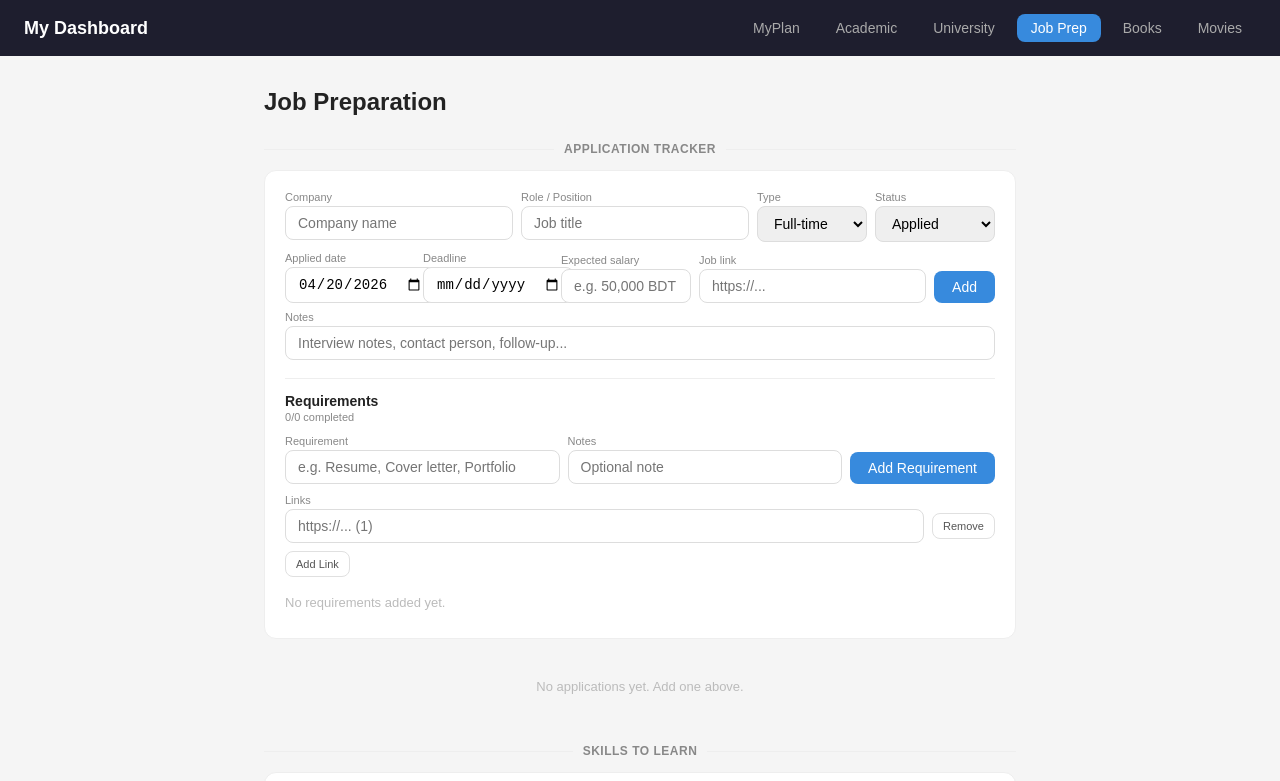
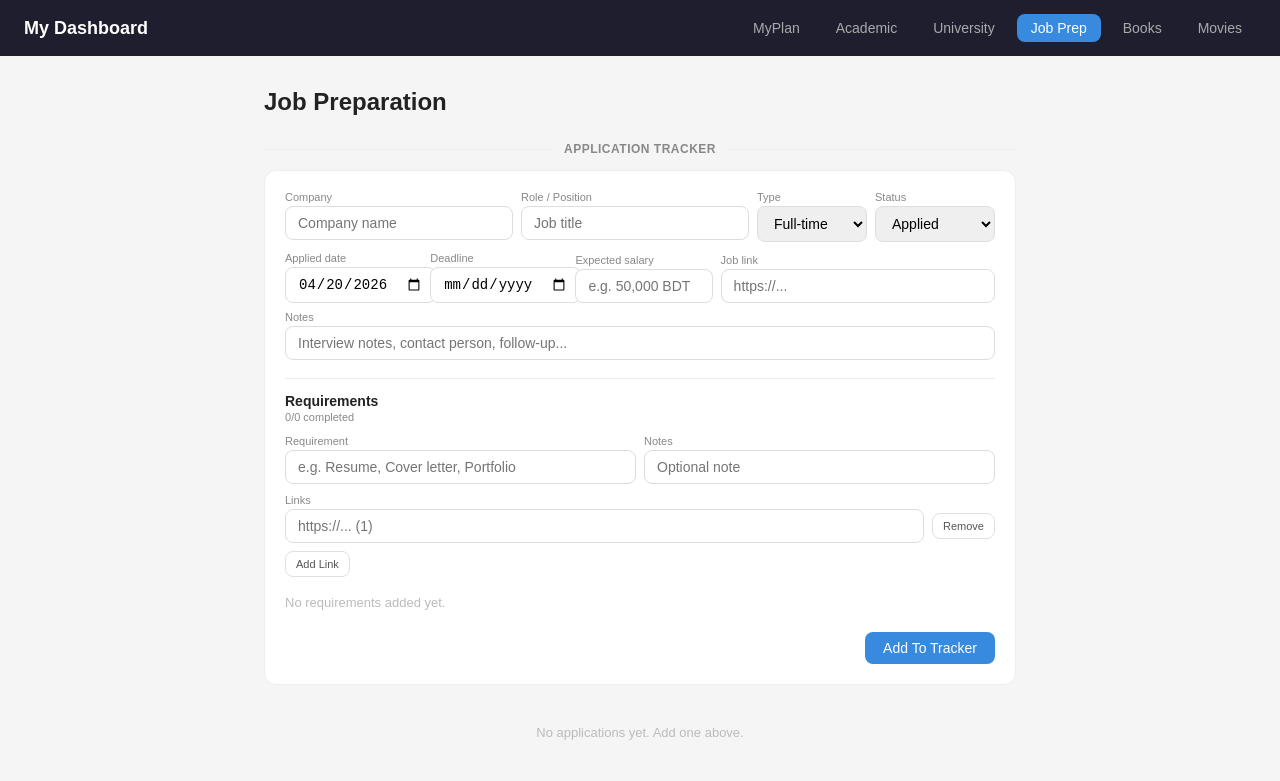
Before and after one commit to SMFAHAD1/my-dashboard, a React (Vite) app: page /jobs in a window 1280 px wide. Shown: the top 781 px of the page. Built offline with nearby package versions, Linux system fonts and the light colour scheme.

Commit message:
update job preparation

```diff
--- a/src/pages/JobPrep.jsx
+++ b/src/pages/JobPrep.jsx
@@ -71,7 +71,7 @@ export default function JobPrep() {
   }
 
   function addApplication() {
-    if (!company.trim() && !role.trim()) return;
+    if (!company.trim() && !role.trim()) return false;
     setApplications((prev) => [
       ...prev,
       {
@@ -96,6 +96,7 @@ export default function JobPrep() {
     setLink("");
     setSalary("");
     setNotes("");
+    return true;
   }
 
   function updateStatus(id, val) {
@@ -107,7 +108,7 @@ export default function JobPrep() {
   }
 
   function addRequirement() {
-    if (!reqTitle.trim()) return;
+    if (!reqTitle.trim()) return false;
     setRequirements((prev) => [
       ...prev,
       {
@@ -121,6 +122,13 @@ export default function JobPrep() {
     setReqTitle("");
     setReqNotes("");
     setReqLinks([""]);
+    return true;
+  }
+
+  function addOverallProcess() {
+    const addedApplication = addApplication();
+    const addedRequirement = addRequirement();
+    return addedApplication || addedRequirement;
   }
 
   function updateReqLink(index, value) {
@@ -228,7 +236,7 @@ export default function JobPrep() {
           </div>
           <div style={{ flex: 2, minWidth: 150 }}>
             <label style={labelSt}>Role / Position</label>
-            <input value={role} onChange={(e) => setRole(e.target.value)} onKeyDown={(e) => e.key === "Enter" && addApplication()} placeholder="Job title" style={{ width: "100%" }} />
+            <input value={role} onChange={(e) => setRole(e.target.value)} onKeyDown={(e) => e.key === "Enter" && addOverallProcess()} placeholder="Job title" style={{ width: "100%" }} />
           </div>
           <div style={{ minWidth: 110 }}>
             <label style={labelSt}>Type</label>
@@ -260,7 +268,6 @@ export default function JobPrep() {
             <label style={labelSt}>Job link</label>
             <input value={link} onChange={(e) => setLink(e.target.value)} placeholder="https://..." style={{ width: "100%" }} />
           </div>
-          <button onClick={addApplication} style={{ alignSelf: "flex-end" }}>Add</button>
         </div>
         <div style={{ marginTop: 8 }}>
           <label style={labelSt}>Notes</label>
@@ -276,13 +283,12 @@ export default function JobPrep() {
           <div style={{ display: "flex", gap: 8, flexWrap: "wrap", alignItems: "flex-end", marginBottom: 10 }}>
             <div style={{ flex: 2, minWidth: 180 }}>
               <label style={labelSt}>Requirement</label>
-              <input value={reqTitle} onChange={(e) => setReqTitle(e.target.value)} onKeyDown={(e) => e.key === "Enter" && addRequirement()} placeholder="e.g. Resume, Cover letter, Portfolio" style={{ width: "100%" }} />
+              <input value={reqTitle} onChange={(e) => setReqTitle(e.target.value)} onKeyDown={(e) => e.key === "Enter" && addOverallProcess()} placeholder="e.g. Resume, Cover letter, Portfolio" style={{ width: "100%" }} />
             </div>
             <div style={{ flex: 2, minWidth: 180 }}>
               <label style={labelSt}>Notes</label>
               <input value={reqNotes} onChange={(e) => setReqNotes(e.target.value)} placeholder="Optional note" style={{ width: "100%" }} />
             </div>
-            <button onClick={addRequirement} style={{ alignSelf: "flex-end" }}>Add Requirement</button>
           </div>
           <div style={{ marginBottom: 10 }}>
             <label style={labelSt}>Links</label>
@@ -327,6 +333,9 @@ export default function JobPrep() {
               </button>
             </div>
           ))}
+        </div>
+        <div style={{ display: "flex", justifyContent: "flex-end", marginTop: 14 }}>
+          <button onClick={addOverallProcess}>Add To Tracker</button>
         </div>
       </div>
 
```
